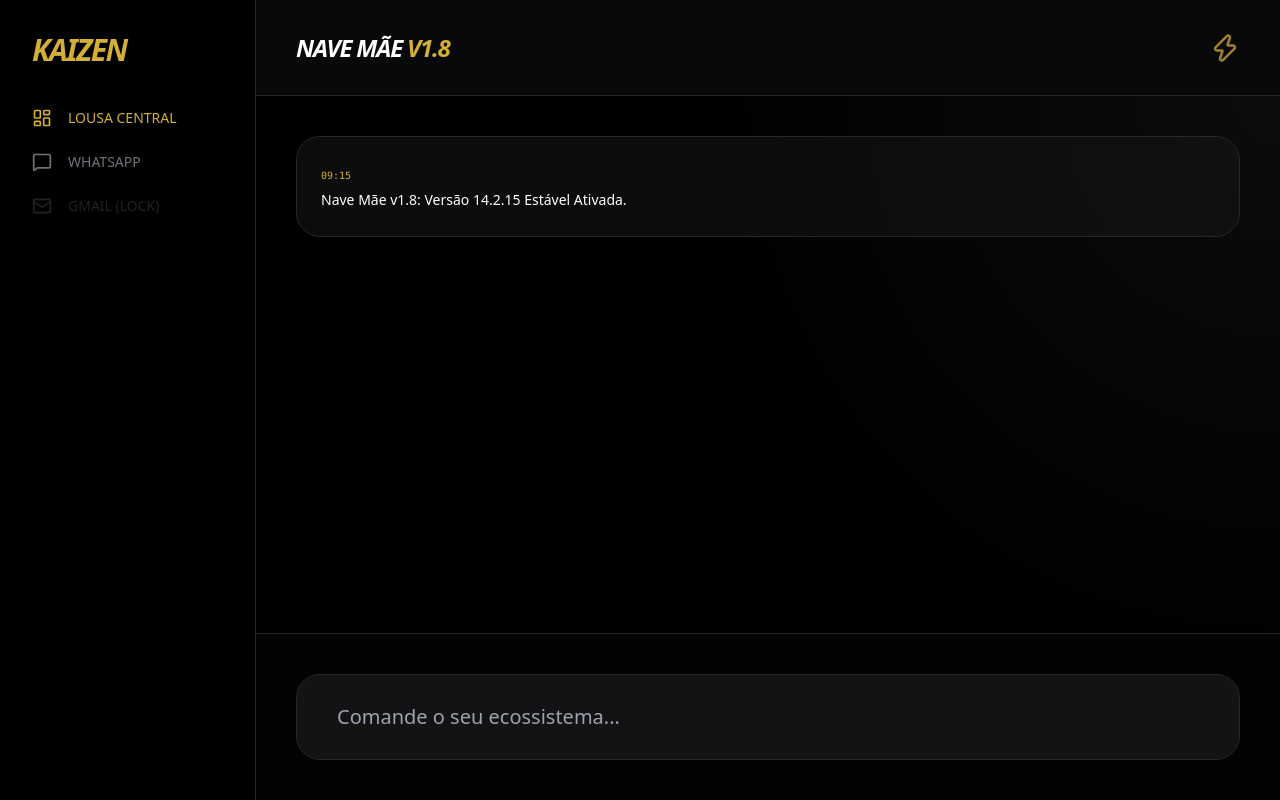
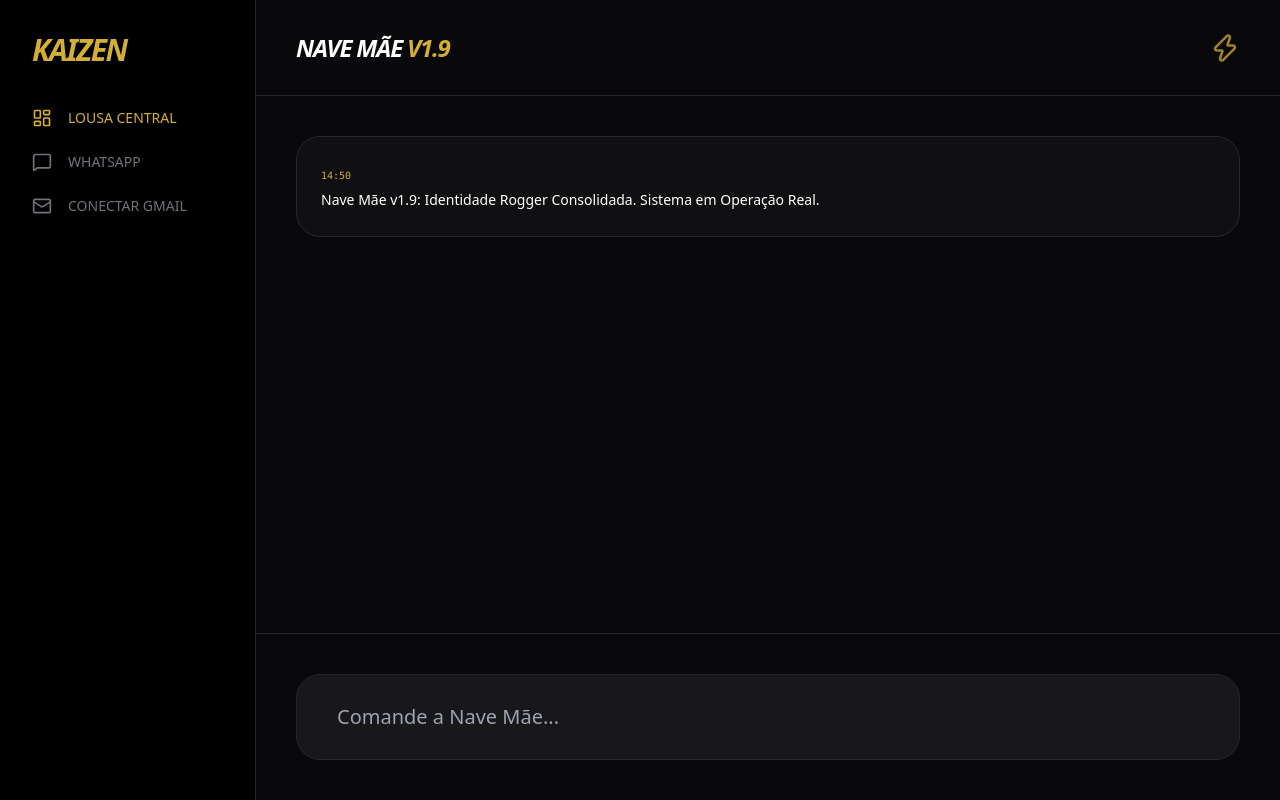
Before and after one commit to vkb-lab/kaizen-org, a Next.js app: page / in a window 1280 px wide. Built offline with nearby package versions, Linux system fonts and the light colour scheme.

Commit message:
KAIZEN BRAIN v1.9: Final Identity Fix

```diff
--- a/app/page.tsx
+++ b/app/page.tsx
@@ -1,33 +1,20 @@
 'use client';
-import React, { useState } from 'react';
-import { Zap, Send, LayoutDashboard, MessageSquare, Mail, Database, Loader2 } from 'lucide-react';
+import {useState} from 'react';
+import {Zap, Send, LayoutDashboard, MessageSquare, Mail} from 'lucide-react';
 
 export default function NaveMae() {
   const [c, setC] = useState('');
-  const [loading, setLoading] = useState(false);
-  const [l, setL] = useState([{t:'09:15', x:'Nave Mãe v1.8: Versão 14.2.15 Estável Ativada.'}]);
+  const [l, setL] = useState([{t:'14:50', x:'Nave Mãe v1.9: Identidade Rogger Consolidada. Sistema em Operação Real.'}]);
 
-  const h = async (e: React.FormEvent) => {
+  const h = async (e: any) => {
     e.preventDefault();
     if(!c) return;
-    setLoading(true);
-    const n = {t: new Date().toLocaleTimeString([], {hour:'2-digit', minute:'2-digit'}), x: c};
+    const n = {t: new Date().toLocaleTimeString(), x: c};
     setL([n, ...l]);
     setC('');
-
-    try {
-      const r = await fetch('/api/orchestrator', {
-        method:'POST',
-        headers: {'Content-Type': 'application/json'},
-        body:JSON.stringify({command: n.x})
-      });
-      const d = await r.json();
-      setL([{t: new Date().toLocaleTimeString([], {hour:'2-digit', minute:'2-digit'}), x: d.message}, n, ...l]);
-    } catch(err) {
-      setL([{t:'ERR', x:'Erro na ponte de comando.'}, ...l]);
-    } finally {
-      setLoading(false);
-    }
+    const r = await fetch('/api/orchestrator', {method:'POST', body:JSON.stringify({command:n.x})});
+    const d = await r.json();
+    setL([{t:new Date().toLocaleTimeString(), x: d.message}, n, ...l]);
   };
 
   return (
@@ -36,34 +23,25 @@ export default function NaveMae() {
         <div className='text-[#D4AF37] font-black text-3xl italic tracking-tighter'>KAIZEN</div>
         <nav className='flex flex-col gap-6 text-zinc-500 text-sm'>
           <div className='flex items-center gap-4 text-[#D4AF37]'><LayoutDashboard size={20}/> LOUSA CENTRAL</div>
-          <div onClick={() => alert('WhatsApp QR em processamento...')} className='flex items-center gap-4 cursor-pointer hover:text-white transition-all'><MessageSquare size={20}/> WHATSAPP</div>
-          <div className='flex items-center gap-4 opacity-30'><Mail size={20}/> GMAIL (LOCK)</div>
+          <div onClick={() => alert('WhatsApp Motor Local Online e Ouvindo')} className='flex items-center gap-4 cursor-pointer hover:text-white transition-all'><MessageSquare size={20}/> WHATSAPP</div>
+          <div onClick={() => window.location.href='https://accounts.google.com/o/oauth2/v2/auth?client_id=575371271615-buoyant-song-491421-v6.apps.googleusercontent.com&redirect_uri=https://kaizen-org.com/auth/callback&response_type=code&scope=https://www.googleapis.com/auth/gmail.readonly'} className='flex items-center gap-4 cursor-pointer hover:text-[#D4AF37] transition-all'><Mail size={20}/> CONECTAR GMAIL</div>
         </nav>
       </aside>
       <main className='flex-1 flex flex-col'>
         <header className='h-24 border-b border-zinc-800 flex items-center justify-between px-10'>
-          <h1 className='text-2xl font-bold uppercase italic tracking-tighter'>Nave Mãe <span className='text-[#D4AF37]'>v1.8</span></h1>
-          <Zap className={`text-[#D4AF37] ${loading ? 'animate-spin' : 'animate-pulse'}`} size={30} />
+          <h1 className='text-2xl font-bold uppercase italic tracking-tighter'>Nave Mãe <span className='text-[#D4AF37]'>v1.9</span></h1>
+          <Zap className='text-[#D4AF37] animate-pulse' size={30} />
         </header>
-        <section className='flex-1 p-10 overflow-y-auto space-y-4 bg-[radial-gradient(circle_at_top_right,_var(--tw-gradient-stops))] from-zinc-900/20 via-black to-black'>
+        <section className='flex-1 p-10 overflow-y-auto space-y-4'>
           {l.map((m, i) => (
-            <div key={i} className='p-6 bg-zinc-900/50 border border-zinc-800 rounded-3xl backdrop-blur-sm'>
+            <div key={i} className='p-6 bg-zinc-900/50 border border-zinc-800 rounded-3xl'>
               <span className='text-[#D4AF37] text-[10px] font-mono'>{m.t}</span>
               <p className='text-sm mt-1 font-light leading-relaxed'>{m.x}</p>
             </div>
           ))}
         </section>
-        <form onSubmit={h} className='p-10 border-t border-zinc-800 bg-black/60 backdrop-blur-xl'>
-          <div className='max-w-5xl mx-auto relative'>
-            <input
-              value={c}
-              onChange={(e) => setC(e.target.value)}
-              disabled={loading}
-              className='w-full bg-zinc-900/80 border border-zinc-800 rounded-3xl py-7 px-10 outline-none focus:border-[#D4AF37]/50 text-xl font-light transition-all disabled:opacity-50'
-              placeholder={loading ? 'Orquestrador processando...' : 'Comande o seu ecossistema...'}
-            />
-            {loading && <Loader2 className='absolute right-8 top-8 animate-spin text-[#D4AF37]' />}
-          </div>
+        <form onSubmit={h} className='p-10 border-t border-zinc-800'>
+          <input value={c} onChange={(e:any)=>setC(e.target.value)} className='w-full bg-zinc-900 border border-zinc-800 rounded-3xl py-7 px-10 outline-none focus:border-[#D4AF37] text-xl font-light' placeholder='Comande a Nave Mãe...' />
         </form>
       </main>
     </div>
```
